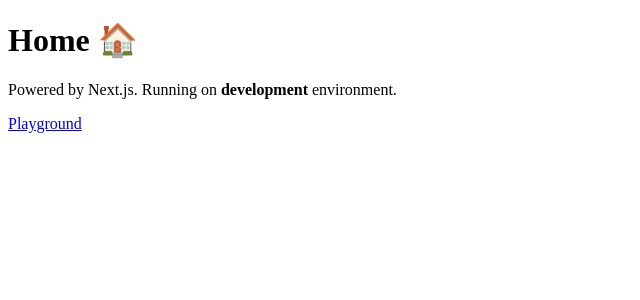
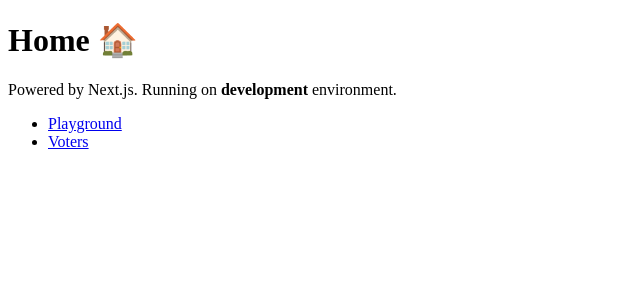
Before and after one commit to anibe/face-accreditation, a Next.js app: page / in a window 1280 px wide. Shown: the top 300 px of the page, without its empty margins (0-640 px from the left). Built offline with nearby package versions, Linux system fonts and the light colour scheme.

Commit message:
Adds voters page using getInitialProps erxample

```diff
--- a/pages/index.jsx
+++ b/pages/index.jsx
@@ -4,7 +4,10 @@ const Home = () => (
     <div>
         <h1>Home 🏠</h1>
         <p>Powered by Next.js. Running on <strong>{process.env.NODE_ENV}</strong> environment.</p>
-        <Link href="/playground"><a>Playground</a></Link>
+        <ul>
+            <li><Link href="/playground"><a>Playground</a></Link></li>
+            <li><Link href="/voters"><a>Voters</a></Link></li>
+        </ul>
     </div>
 )
 
```
Also changed, not shown: pages/voters.jsx (added, +17 -0 lines).
